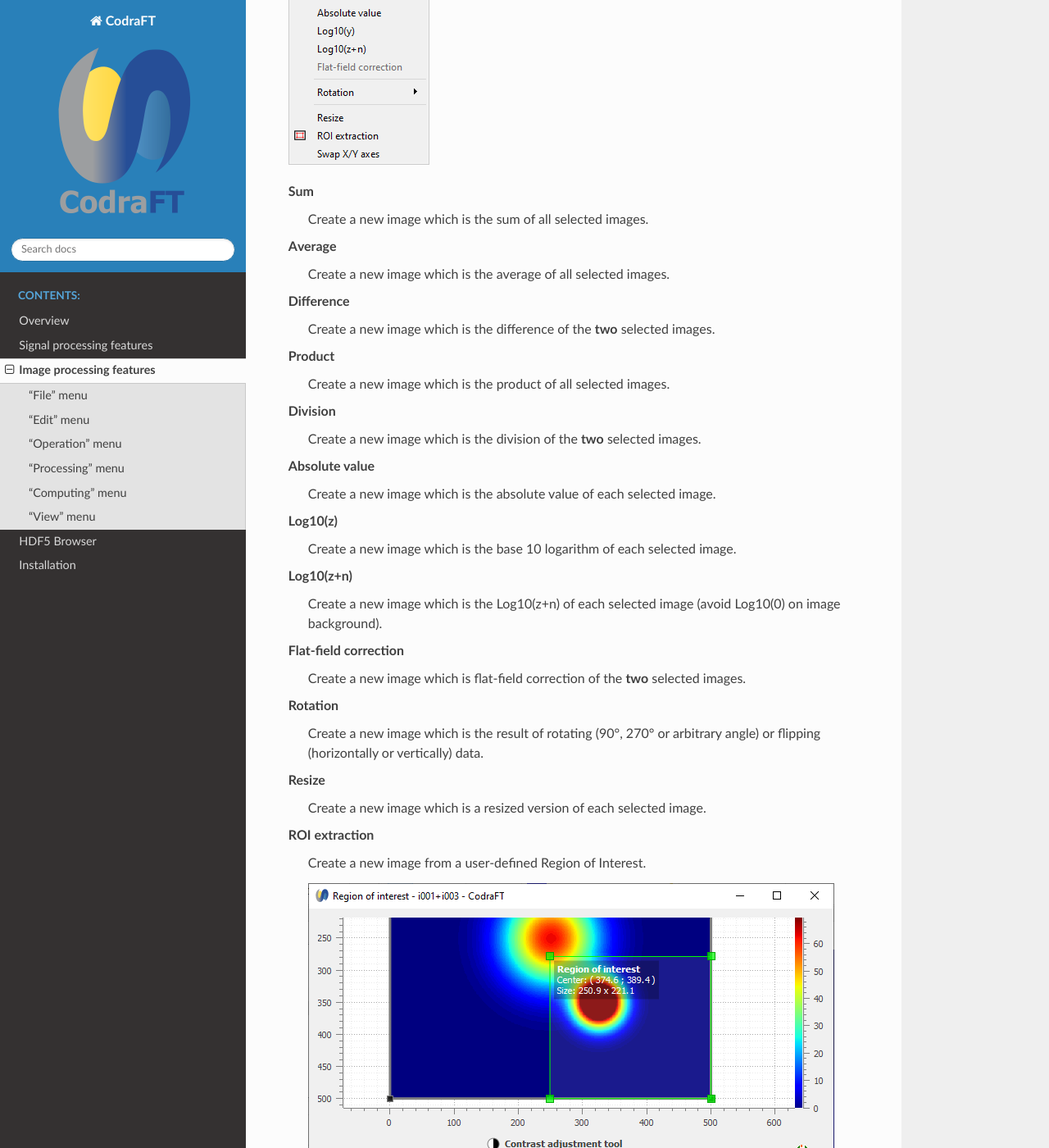
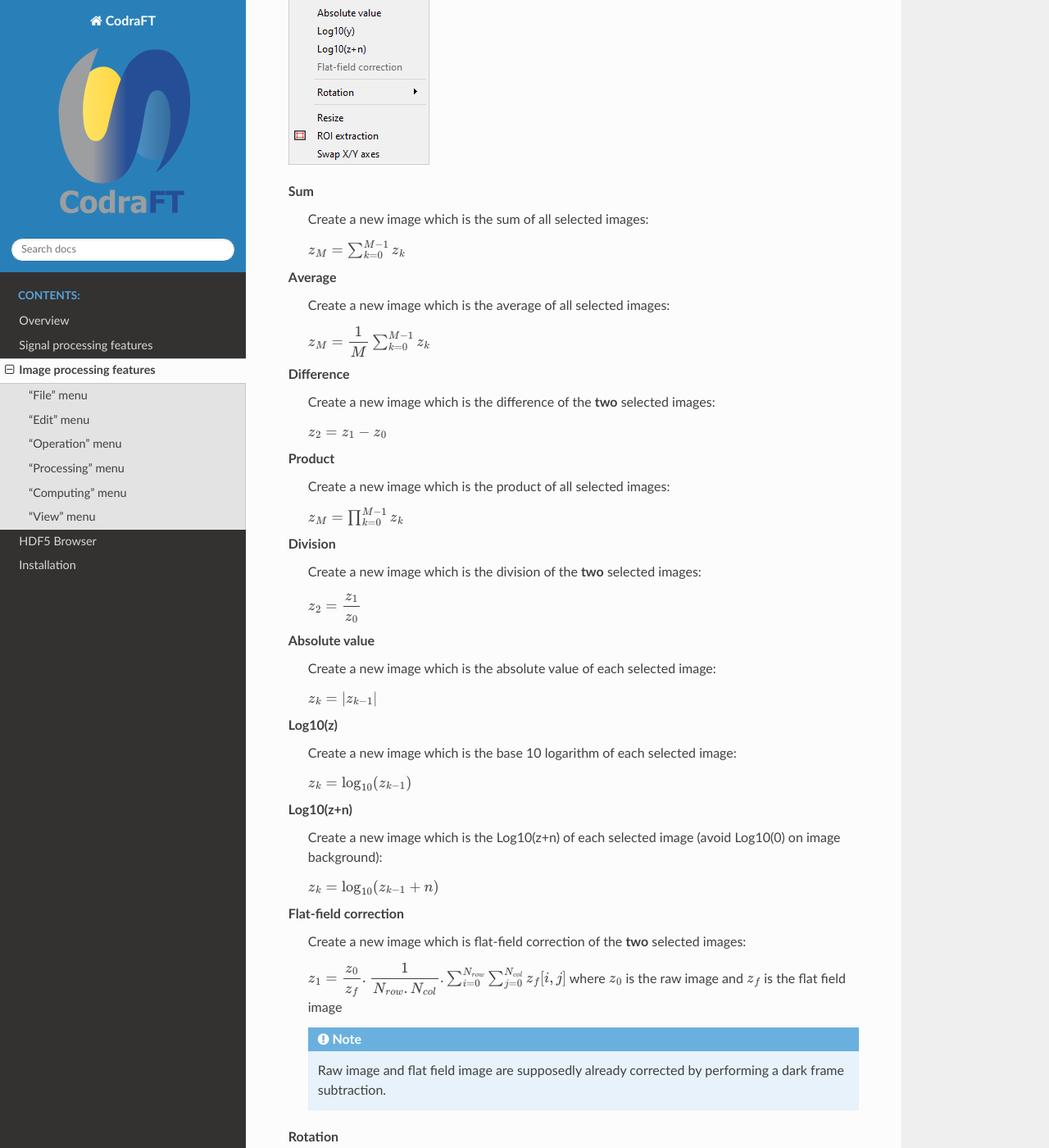
Before and after one commit to aanastasiou/CodraFT, a Sphinx documentation site: the page built from doc/features_ima.rst, in a window 1280 px wide and 1400 px high, scrolled down 2243 px. Shown: the whole window at 82% size. Built offline with Sphinx 7.4.7 and the Read the Docs theme 2.0.0, drawn with Linux system fonts in a browser that asks for light colours.

Commit message:
Auto-update

```diff
--- a/doc/features_ima.rst
+++ b/doc/features_ima.rst
@@ -84,31 +84,57 @@ Delete all
 .. image:: /images/shots/i_operation.png
 
 Sum
-    |create| the sum |ofallobj|.
+    |create| the sum |ofallobj|:
+
+    :math:`z_{M} = \sum_{k=0}^{M-1}{z_{k}}`
 
 Average
-    |create| the average |ofallobj|.
+    |create| the average |ofallobj|:
+
+    :math:`z_{M} = \dfrac{1}{M}\sum_{k=0}^{M-1}{z_{k}}`
 
 Difference
-    |create| the difference |ofalltwo|.
+    |create| the difference |ofalltwo|:
+
+    :math:`z_{2} = z_{1} - z_{0}`
 
 Product
-    |create| the product |ofallobj|.
+    |create| the product |ofallobj|:
+
+    :math:`z_{M} = \prod_{k=0}^{M-1}{z_{k}}`
 
 Division
-    |create| the division |ofalltwo|.
+    |create| the division |ofalltwo|:
+
+    :math:`z_{2} = \dfrac{z_{1}}{z_{0}}`
 
 Absolute value
-    |create| the absolute value |ofeachobj|.
+    |create| the absolute value |ofeachobj|:
+
+    :math:`z_{k} = |z_{k-1}|`
 
 Log10(z)
-    |create| the base 10 logarithm |ofeachobj|.
+    |create| the base 10 logarithm |ofeachobj|:
+
+    :math:`z_{k} = \log_{10}(z_{k-1})`
 
 Log10(z+n)
-    |create| the Log10(z+n) |ofeachobj| (avoid Log10(0) on image background).
+    |create| the Log10(z+n) |ofeachobj| (avoid Log10(0) on image background):
+
+    :math:`z_{k} = \log_{10}(z_{k-1}+n)`
 
 Flat-field correction
-    |create| flat-field correction |ofalltwo|.
+    |create| flat-field correction |ofalltwo|:
+
+    :math:`z_{1} = \dfrac{z_{0}}{z_{f}}.`
+    :math:`\dfrac{1}{N_{row}.N_{col}}.\sum_{i=0}^{N_{row}}\sum_{j=0}^{N_{col}}{z_{f}[i,j]}`
+    where :math:`z_{0}` is the raw image
+    and :math:`z_{f}` is the flat field image
+
+    .. note::
+
+        Raw image and flat field image are supposedly already
+        corrected by performing a dark frame subtraction.
 
 Rotation
     |create| the result of rotating (90°, 270° or arbitrary angle) or
--- a/doc/update_screenshots.py
+++ b/doc/update_screenshots.py
@@ -7,7 +7,7 @@
 Module for taking CodraFT screenshots
 """
 
-from codraft.app import init_app
+from codraft.app import create
 from codraft.tests.data import create_test_image1, create_test_signal1
 from codraft.utils.qthelpers import qt_app_context
 
@@ -18,7 +18,7 @@ def take_menu_screenshots():
     ima1 = create_test_image1()
     objects = (sig1, ima1)
     with qt_app_context():
-        window = init_app(splash=False, objects=objects, size=(1000, 500))
+        window = create(splash=False, objects=objects, size=(1000, 500))
         window.take_menu_screenshots()
         window.take_screenshot("i_simple_example")
         window.tabwidget.setCurrentWidget(window.signalft)
```
Also changed, not shown: CHANGELOG.md (+2 -0 lines), doc/features_sig.rst (+21 -7 lines), 6 other files.
